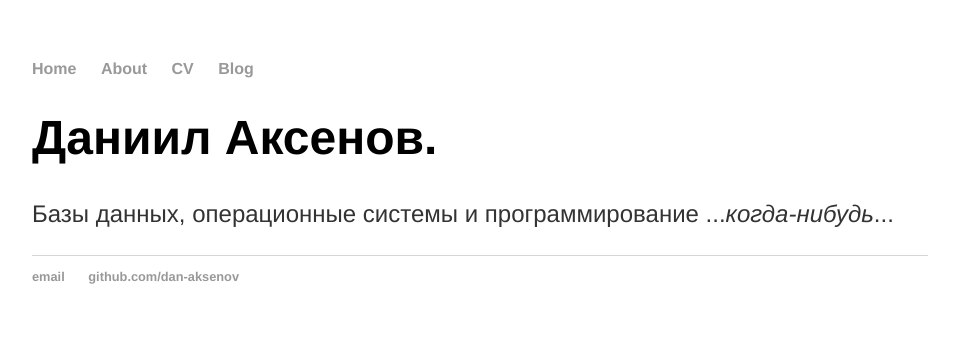
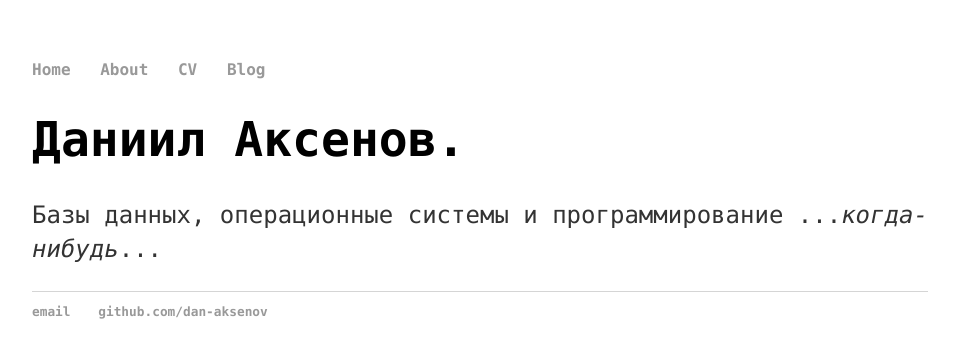
Before and after one commit to dan-aksenov/dan-aksenov.github.io-old, a Jekyll site: the page built from index.html, in a window 1280 px wide. Shown: the top 358 px of the page, without its empty margins (160-1119 px from the left). Built offline with Jekyll 4.4.1, drawn with Linux system fonts in a browser that asks for light colours.

Commit message:
new fonts
try to make like github default: Consolas, Liberation Mono, Courier,
monospace

```diff
--- a/css/main.css
+++ b/css/main.css
@@ -1,10 +1,10 @@
 body {
     margin: 60px auto;
-    font-family:'Helvetica', 'Arial', 'Sans-Serif';
+    font-family:'Consolas', 'Liberation Mono', 'Courier', 'monospace';
     width: 70%;
 }
 nav ul, footer ul {
-    font-family:'Helvetica', 'Arial', 'Sans-Serif';
+    font-family:'Consolas', 'Liberation Mono', 'Courier', 'monospace';
     padding: 0px;
     list-style: none;
     font-weight: bold;
@@ -22,11 +22,11 @@ a:hover {
 }
 h1 {
     font-size: 3em;
-    font-family:'Helvetica', 'Arial', 'Sans-Serif';
+    font-family:'Consolas', 'Liberation Mono', 'Courier', 'monospace';
 }
 p {
     font-size: 1.5em;
-    font-family:'Helvetica', 'Arial', 'Sans-Serif';
+    font-family:'Consolas', 'Liberation Mono', 'Courier', 'monospace';
     line-height: 1.4em;
     color: #333;
 }
```
